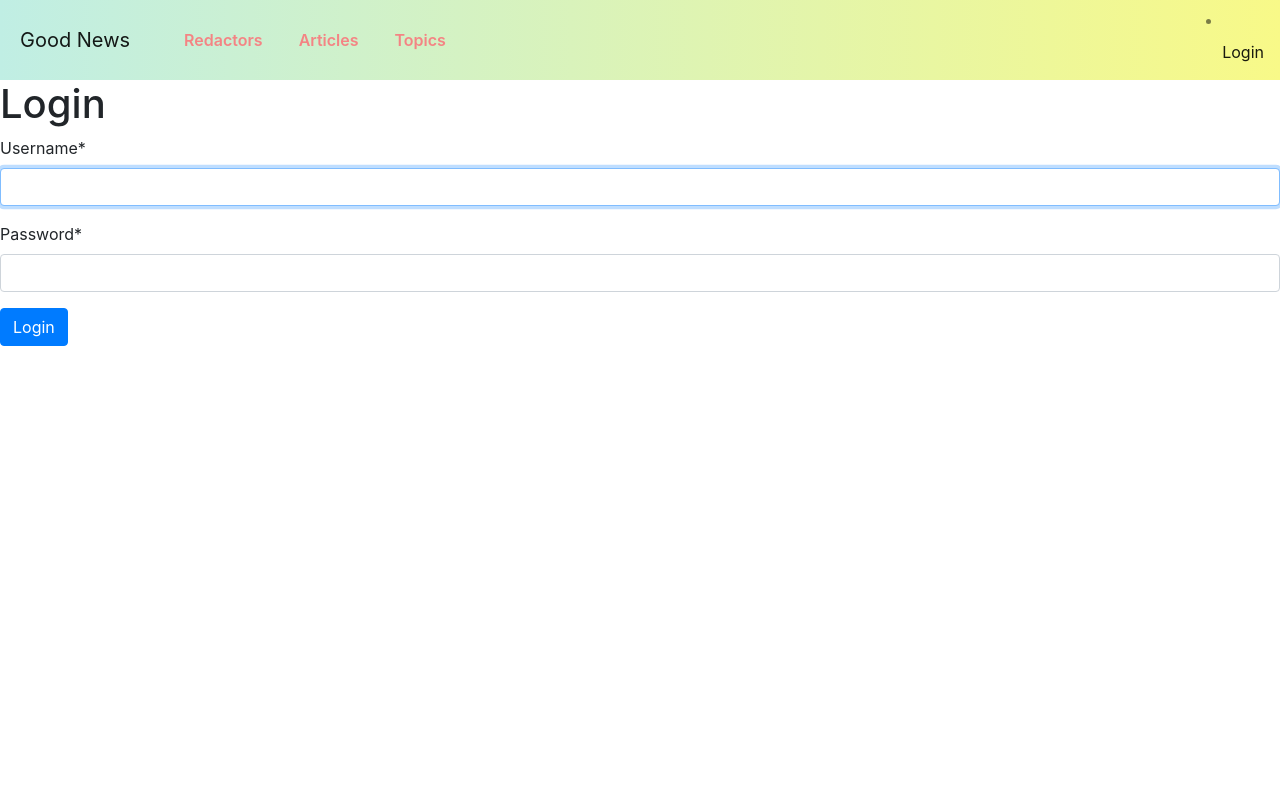
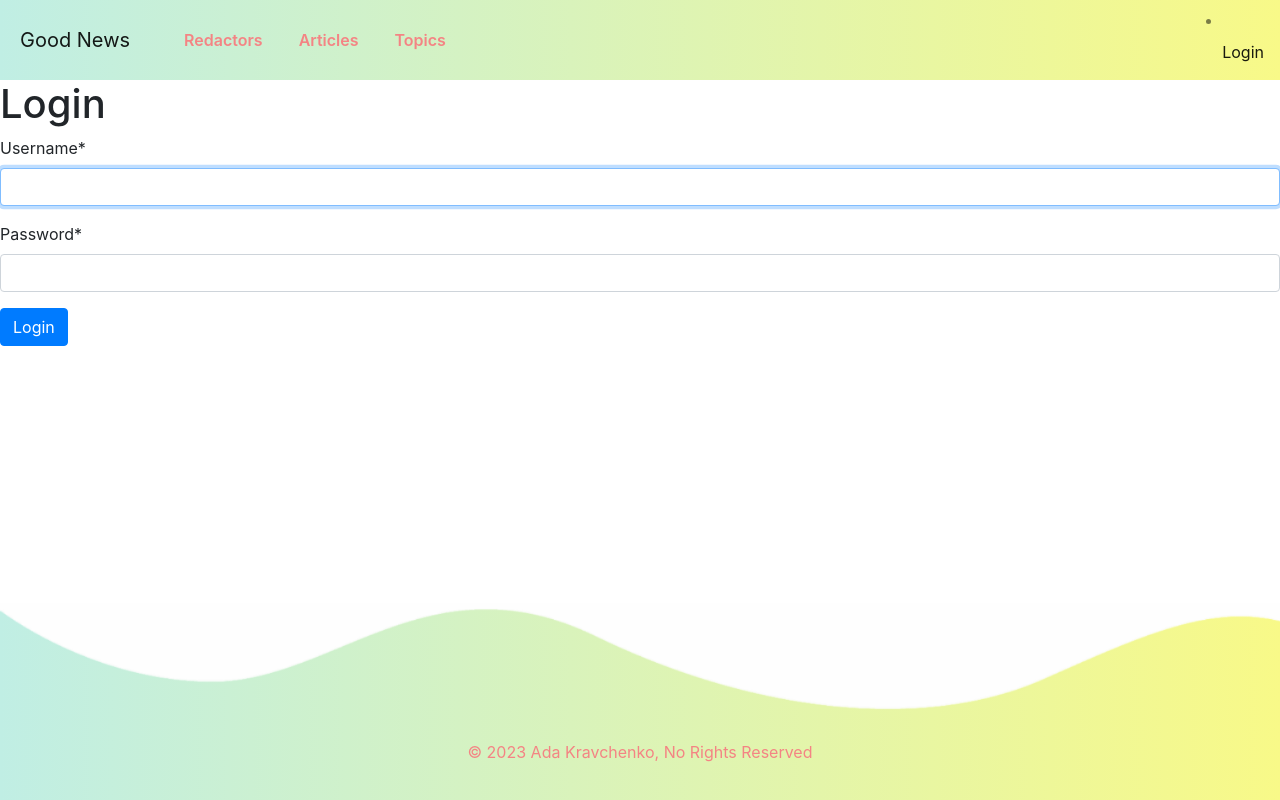
Before and after one commit to ada-krav/good-news, a Django app: page /accounts/login/ in a window 1280 px wide. Run offline with Django 4.2, Linux system fonts and the light colour scheme; some libraries are stand-ins or nearby versions.

Commit message:
add footer as includes

```diff
--- a/static/css/styles.css
+++ b/static/css/styles.css
@@ -4,6 +4,11 @@
   --third: #FFCAC8;
   --fourth: #F48484
 
+}
+body {
+  min-height: 100vh;
+  display: flex;
+  flex-direction: column;
 }
 
 /* --------- SIDEBAR ---------*/
@@ -71,3 +76,19 @@
 
 }
 /* --------- DYN-CONTENT ---------*/
+/* --------- FOOTER ---------*/
+.footer {
+    background-image: linear-gradient(to right, var(--first), var(--second));
+    color: var(--fourth);
+
+    margin-top: auto;
+}
+
+.footer-img{
+    width: 100%;
+}
+
+.footer-box{
+    padding: 20px;
+}
+/* --------- FOOTER ---------*/
--- a/templates/base.html
+++ b/templates/base.html
@@ -34,7 +34,7 @@
 {#                {% include "includes/pagination.html" %}#}
             {% endblock %}
 
-
+{% include "includes/footer.html" %}
 
 </body>
 
--- /dev/null
+++ b/templates/includes/footer.html
@@ -0,0 +1,15 @@
+<section class="footer">
+  {% load static %}
+  <img src="{% static 'images/wave_down.png' %}" alt="" class="footer-img">
+  <div class="container">
+    <div class="row text-center">
+      <div class="col-md-3 footer-box"></div>
+      <div class="col-md-6 footer-box">
+        <p>
+          © 2023 Ada Kravchenko, No Rights Reserved
+        </p>
+
+      </div>
+    </div>
+  </div>
+</section>
```
Also changed, not shown: static/images/wave_down.png (added).
